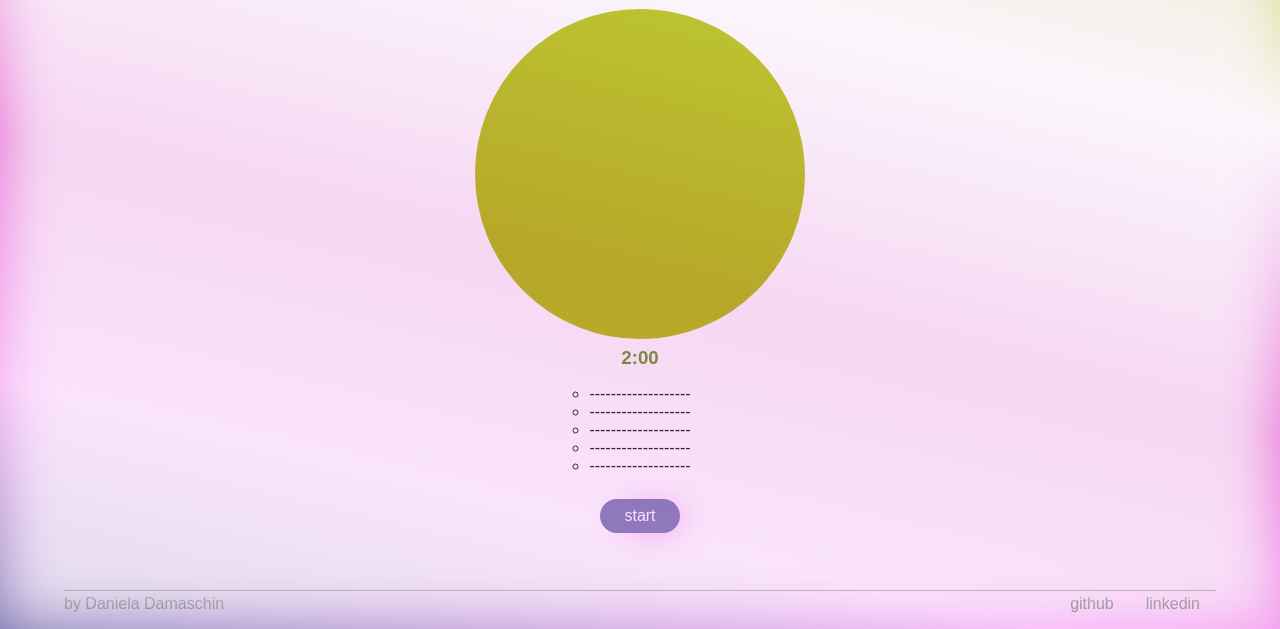
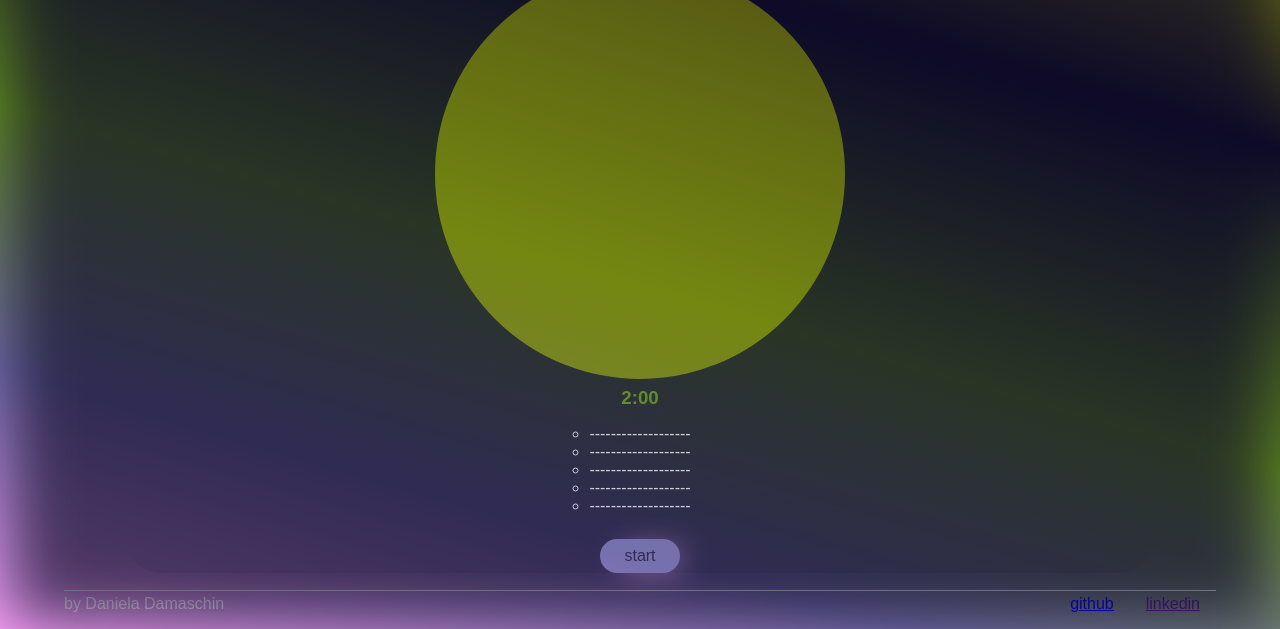
Before and after one commit to Daniela510/speech-trainer, a website: page index.html in a window 1280 px wide. Shown: the part 171-800 px from the top of the page. Drawn offline with Linux system fonts and the light colour scheme.

Commit message:
dark theme css

```diff
--- a/index.html
+++ b/index.html
@@ -10,20 +10,20 @@
 </head>
 
 <body>
-    <div id="container">
+    <div id="container" class="night">
         <header>
-            <ul>
+            <ul class="ul-night">
                 <li>?</li>
                 <li>speaksie</li>
                 <li>☾</li>
             </ul>
         </header>
-        <main>
+        <main class="main-night">
             <div class="titles">
                 <h3>Let's talk about:</h3>
                 <h1 id="topic">Click start for a topic!</h1>
             </div>
-            <div id="chart" class="animationOff"></div>
+            <div id="chart" class="animationOff chart-night"></div>
             <p id="countdown">2:00</p>
             <ul>
                 <li id="w1">-------------------</li>
@@ -32,13 +32,13 @@
                 <li id="w4">-------------------</li>
                 <li id="w5">-------------------</li>
             </ul>
-            <button id="start" class="startActive" onclick="startCountdown()">start</button>
+            <button id="start" class="startActive dark" onclick="startCountdown()">start</button>
         </main>
-        <footer class="footer">
+        <footer class="footer footer-night">
             <p class="footer__child">by Daniela Damaschin </p>
             <ul class="footer__child">
-                <li>github</li>
-                <li>linkedin</li>
+                <li> <a href="https://github.com/Daniela510">github</a></li>
+                <li><a href="">linkedin</a></li>
             </ul>
         </footer>
     </div>
--- a/sass/_btn.scss
+++ b/sass/_btn.scss
@@ -12,7 +12,6 @@ background-color: var.$c-blue;
 padding: 1vh 3vh;
 border: 0px solid var.$c-blue;
 border-radius: 2.5vh;
-color: var.$c-light;
 transition: 1s ease;
 &:hover{
     background-color:  var.$c-pink;
@@ -22,8 +21,15 @@ transition: 1s ease;
   position: absolute;
   height: 3vh;
   width: 7vh;
-  background:  var.$c-pink;
+  background-color:  var.$c-pink;
+  opacity: 0.6;
   z-index: -1;
   filter: blur(15px);
 }
 }
+.dark{
+    color: var.$c-dark;
+}
+.light{
+    color: var.$c-light;
+}
--- a/sass/_footer.scss
+++ b/sass/_footer.scss
@@ -1,10 +1,10 @@
+@use "variables" as var;
 .footer {
   width: 90vw;
   position: absolute;
   bottom: 0;
   display: flex;
   justify-content: space-between;
-  border-top: 1px solid black;
   &__child {
     padding-top: 0.5vh;
     padding-bottom: 2vh;
@@ -17,3 +17,17 @@
 .footer ul li {
   padding: 0 2vh;
 }
+.footer-night{
+  border-top: 1px solid var.$c-light;
+  color: var.$c-light;
+  &__child{
+    color: var.$c-light;
+  }
+}
+.footer-day{
+  border-top: 1px solid var.$c-dark;
+  color: var.$c-dark;
+  &__child{
+    color: var.$c-dark;
+  }
+}
--- a/sass/_gradient.scss
+++ b/sass/_gradient.scss
@@ -17,6 +17,10 @@
     display: flex;
     flex-direction: column;
     align-items: center;
+      animation: gradient-spin 50s linear infinite;
+    justify-content: center;
+  }
+ .day{
     background-image: linear-gradient(
         var(--rotate),
         var.$c-blue,
@@ -25,8 +29,16 @@
         var.$c-light,
         var.$c-green
       );
-      animation: gradient-spin 45s linear infinite;
-    justify-content: center;
+  }
+  .night{
+    background-image: linear-gradient(
+        var(--rotate),
+        var.$c-pink,
+        var.$c-blue,
+        var.$c-greener 45%,
+        var.$c-dark,
+        var.$c-green
+      );
   }
 
   @keyframes gradient-spin {
@@ -34,10 +46,10 @@
         --rotate: 0deg;
       }
       25%{
-          --rotate: 30deg;
+          --rotate: 40deg;
       }
       75%{
-        --rotate: -30deg;
+        --rotate: -40deg;
     }
       100% {
         --rotate: 0deg;
--- a/sass/_header.scss
+++ b/sass/_header.scss
@@ -1,3 +1,4 @@
+@use "variables" as var;
 header{
     position: absolute;
     top: 0;
@@ -9,8 +10,15 @@ header ul{
     list-style: none;
     display: flex;
     justify-content: space-between;
-    border-bottom: 1px solid black;
 }
 header ul li{
     padding: 0 2vh;
 }
+.ul-night{
+    border-bottom: 1px solid var.$c-light;
+    color:var.$c-light;
+}
+.ul-day{
+    border-bottom: 1px solid var.$c-dark;
+    color:var.$c-dark;
+}
--- a/sass/_main.scss
+++ b/sass/_main.scss
@@ -1,9 +1,6 @@
 @use "variables" as var;
 main {
   z-index: 13;
-  background-color: var.$c-light;
-  opacity: 0.8;
-  color: var.$c-dark;
   width: 80vw;
   display: flex;
   flex-direction: column;
@@ -13,10 +10,20 @@ main {
 main::before {
   content: "";
   position: absolute;
-  top: 0;
-  height: 100vh;
-  width: 100vw;
-  background: var.$c-light;
+  top: 1vh;
+  height: 98vh;
+  width: 98vw;
+  background-color: inherit;
   z-index: -1;
   filter: blur(30px);
 }
+.main-night{
+  background-color: var.$c-dark;
+  color: var.$c-light;
+  opacity: 0.67;
+}
+.main-day{
+  background-color: var.$c-light;
+  color: var.$c-dark;
+  opacity: 0.8;
+}
--- /dev/null
+++ b/sass/_mixin.scss
@@ -0,0 +1,5 @@
+@mixin narrow {
+        @media (max-aspect-ratio: 1/1) {
+            @content;
+        }
+}
--- a/sass/_timer.scss
+++ b/sass/_timer.scss
@@ -1,4 +1,5 @@
 @use "variables" as var;
+@use "mixin";
 @property --percentage {
     initial-value: 0%;
     inherits: false;
@@ -9,9 +10,19 @@
     margin-top: 3vh;
     border-radius: 50%;
     border: 5px solid var.$c-green;
-    width: 40vh;
-    height: 40vh;
+    @include mixin.narrow{
+      width:75vw;
+      height: 75vw;
+    }
+    width: 50vh;
+    height: 50vh;
     transition: 0.2s ease;
+  }
+  .chart-day{
+    opacity: 1;
+  }
+  .chart-night{
+    opacity: 0.7;
   }
   .animationOff {
     background: var.$c-green;
```
Also changed, not shown: style.css, 1 other file.
